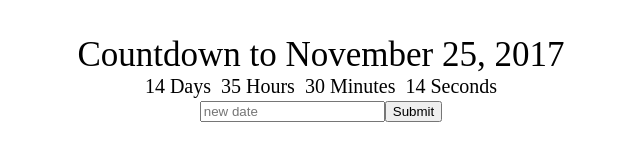
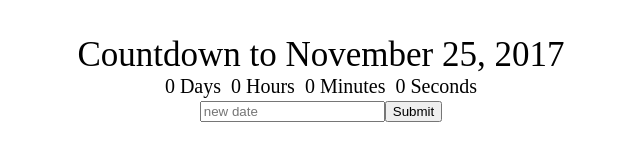
Before and after one commit to nikshepsvn/ReactCountdown, a React (Create React App) app in the folder reactcountdown/: page / in a window 1280 px wide. Shown: the part 226-386 px from the top of the page, without its empty margins (319-959 px from the left). Built offline with nearby package versions, Linux system fonts and the light colour scheme.

Commit message:
created a clock componenet

```diff
--- a/reactcountdown/src/App.jsx
+++ b/reactcountdown/src/App.jsx
@@ -1,30 +1,29 @@
 import React, {Component} from 'react';
+import Clock from './Clock';
 import './App.css';
 
 class App extends Component {
   constructor(props){
     super(props);
     this.state = {
-      deadline: "November 25, 2017"
+      deadline: "November 25, 2017",
+      newDeadline: ""
     }
   }
 
   changeDeadline(){
-    this.setState({deadline: "October 25. 2017"})
+    this.setState({deadline:this.state.newDeadline});
   }
 
   render(){
     return(
       <div className = "App">
-        <div className = "App-title"> Countdown to {this.state.deadline}</div>
+        <div className = "App-title"> Countdown to {this.state.deadline}
+        </div>
+        <Clock />
         <div>
-          <div className = "clockDays">14 Days</div>
-          <div className = "clockHours">35 Hours</div>
-          <div className = "clockMinutes">30 Minutes</div>
-          <div className = "clockSeconds">14 Seconds</div>
-        </div>
-        <div>
-          <input placeholder = "new date" />
+          <input placeholder = "new date"
+          onChange = {event => {this.setState({newDeadline: event.target.value})}}/>
           <button onClick = {() => {this.changeDeadline()}}> Submit </button>
         </div>
       </div>
--- /dev/null
+++ b/reactcountdown/src/Clock.jsx
@@ -0,0 +1,27 @@
+import React, {Component} from 'react';
+import './App.css';
+
+class Clock extends Component {
+  constructor(props){
+    super(props);
+    this.state = {
+      days:0,
+      hours:0,
+      minutes:0,
+      seconds:0
+    }
+  }
+
+  render(){
+    return (
+      <div>
+        <div className = "clockDays">{this.state.days} Days</div>
+        <div className = "clockHours">{this.state.hours} Hours</div>
+        <div className = "clockMinutes">{this.state.minutes} Minutes</div>
+        <div className = "clockSeconds">{this.state.seconds} Seconds</div>
+      </div>
+    )
+  }
+}
+
+export default Clock;
```
